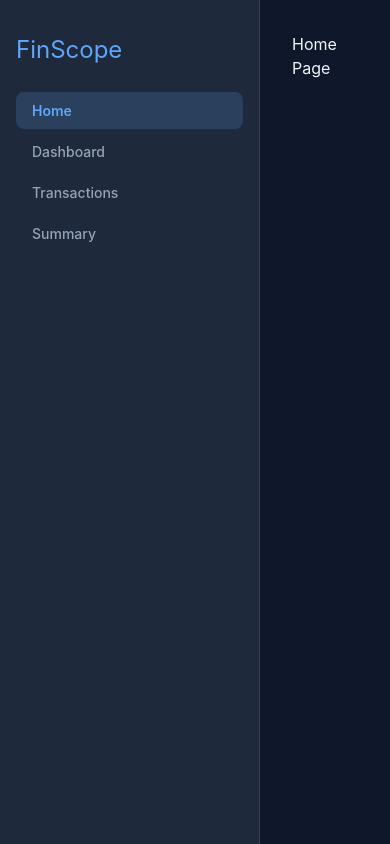
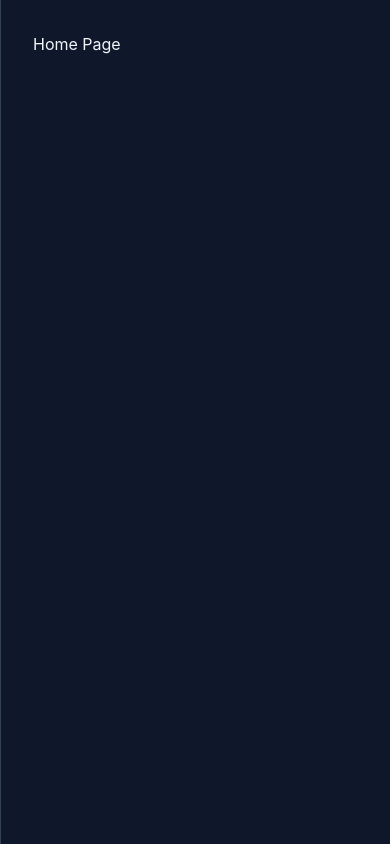
Before and after one commit to ShreyaGuleria/FinScope, a React (Vite) app: page / in a window 390 px wide. Built offline with nearby package versions, Linux system fonts and the light colour scheme.

Commit message:
Day3:Responsive sidebar, fade animations, 404 page

```diff
--- a/src/App.jsx
+++ b/src/App.jsx
@@ -5,6 +5,7 @@ import Dashboard from './pages/Dashboard';
 import Transactions from './pages/Transactions';
 import Summary from './pages/Summary';
 import LandingPage from './pages/LandingPage';
+import NotFound from './pages/NotFound';
 
 function App() {
   return (
@@ -18,6 +19,8 @@ function App() {
         </Route>
         {/* Welcome/landing page route outside Layout */}
         <Route path="/welcome" element={<LandingPage />} />
+        {/* Catch-all 404 route */}
+        <Route path="*" element={<NotFound />} />
       </Routes>
     </BrowserRouter>
   );
--- a/src/Sidebar.jsx
+++ b/src/Sidebar.jsx
@@ -1,3 +1,4 @@
+import { useState, useEffect } from 'react';
 import { NavLink } from 'react-router-dom';
 
 const navItems = [
@@ -8,9 +9,38 @@ const navItems = [
 ];
 
 function Sidebar() {
+  const [isOpen, setIsOpen] = useState(window.innerWidth > 768);
+
+  // Sync on resize so toggling between breakpoints feels natural
+  useEffect(() => {
+    const handleResize = () => {
+      if (window.innerWidth > 768) setIsOpen(true);
+    };
+    window.addEventListener('resize', handleResize);
+    return () => window.removeEventListener('resize', handleResize);
+  }, []);
+
   return (
-    <aside className="sidebar">
-        <div className="brand" style={{ fontSize: '1.5rem', color: 'var(--color-primary)' }}>FinScope</div>
+    <aside className={`sidebar ${isOpen ? 'sidebar--open' : 'sidebar--closed'}`}>
+      {/* Hamburger button — always visible */}
+      <button
+        className="sidebar-toggle"
+        onClick={() => setIsOpen((prev) => !prev)}
+        aria-label={isOpen ? 'Close sidebar' : 'Open sidebar'}
+        aria-expanded={isOpen}
+      >
+        <span className="sidebar-toggle__bar" />
+        <span className="sidebar-toggle__bar" />
+        <span className="sidebar-toggle__bar" />
+      </button>
+
+      <div
+        className="sidebar-brand"
+        style={{ fontSize: '1.5rem', color: 'var(--color-primary)' }}
+      >
+        FinScope
+      </div>
+
       <nav>
         <ul>
           {navItems.map(({ to, label, end }) => (
--- a/src/index.css
+++ b/src/index.css
@@ -177,6 +177,61 @@ ol {
     display: flex;
     flex-direction: column;
     gap: var(--spacing-lg);
+    /* Animate open/close */
+    transition: width 0.3s ease, padding 0.3s ease;
+    overflow: hidden;
+    position: relative;
+}
+
+.sidebar--open {
+    width: var(--sidebar-width);
+}
+
+.sidebar--closed {
+    width: 0;
+    padding-inline: 0;
+}
+
+/* Hamburger toggle — floats outside overflow:hidden so it stays visible */
+.sidebar-toggle {
+    position: absolute;
+    top: var(--spacing-md);
+    right: calc(-1 * (var(--spacing-xl) + 4px));
+    z-index: 100;
+    display: flex;
+    flex-direction: column;
+    justify-content: center;
+    gap: 5px;
+    width: 36px;
+    height: 36px;
+    padding: 6px;
+    background-color: var(--color-surface);
+    border: 1px solid var(--color-border);
+    border-radius: var(--radius-md);
+    cursor: pointer;
+    transition: background-color var(--transition-fast);
+}
+
+.sidebar-toggle:hover {
+    background-color: rgba(96, 165, 250, 0.12);
+}
+
+.sidebar-toggle__bar {
+    display: block;
+    width: 100%;
+    height: 2px;
+    background-color: var(--color-text-muted);
+    border-radius: var(--radius-full);
+    transition: background-color var(--transition-fast);
+}
+
+.sidebar-toggle:hover .sidebar-toggle__bar {
+    background-color: var(--color-primary);
+}
+
+.sidebar-brand {
+    white-space: nowrap;
+    overflow: hidden;
 }
 
 .sidebar nav ul {
@@ -215,3 +270,89 @@ ol {
     color: var(--color-primary);                /* bright blue-400 */
     font-weight: var(--font-weight-semibold);
 }
+
+/* ----- Animations ----- */
+@keyframes fadeIn {
+    from {
+        opacity: 0;
+        transform: translateY(8px);
+    }
+    to {
+        opacity: 1;
+        transform: none;
+    }
+}
+
+.summary-card {
+    animation: fadeIn 0.3s ease both;
+}
+
+.transaction-card {
+    animation: fadeIn 0.3s ease both;
+}
+
+/* ----- 404 Not Found Page ----- */
+.not-found {
+    display: flex;
+    flex-direction: column;
+    align-items: center;
+    justify-content: center;
+    min-height: 100vh;
+    gap: var(--spacing-md);
+    text-align: center;
+    padding: var(--spacing-xl);
+}
+
+.not-found__title {
+    font-size: 6rem;
+    font-weight: var(--font-weight-bold);
+    color: var(--color-primary);
+    line-height: 1;
+    letter-spacing: -0.04em;
+}
+
+.not-found__subtitle {
+    font-size: var(--font-size-2xl);
+    font-weight: var(--font-weight-semibold);
+    color: var(--color-text);
+}
+
+.not-found__body {
+    font-size: var(--font-size-md);
+    color: var(--color-text-muted);
+    max-width: 30ch;
+}
+
+.not-found__link {
+    margin-top: var(--spacing-sm);
+    display: inline-block;
+    padding: var(--spacing-sm) var(--spacing-lg);
+    background-color: var(--color-primary-dark);
+    color: var(--color-text);
+    border-radius: var(--radius-md);
+    font-weight: var(--font-weight-semibold);
+    transition: background-color var(--transition-fast);
+}
+
+.not-found__link:hover {
+    background-color: var(--color-primary);
+    color: var(--color-background);
+}
+
+/* ----- Responsive — Mobile ----- */
+@media (max-width: 768px) {
+    .sidebar {
+        width: 0;
+        padding-inline: 0;
+    }
+
+    .sidebar--open {
+        width: var(--sidebar-width);
+        padding-inline: var(--spacing-md);
+    }
+
+    .sidebar-toggle {
+        /* On mobile, anchor it to left edge of main content area */
+        right: calc(-1 * (var(--spacing-lg) + 4px));
+    }
+}
--- /dev/null
+++ b/src/pages/NotFound.jsx
@@ -0,0 +1,18 @@
+import { Link } from 'react-router-dom';
+
+function NotFound() {
+  return (
+    <div className="not-found">
+      <h1 className="not-found__title">404</h1>
+      <p className="not-found__subtitle">Page Not Found</p>
+      <p className="not-found__body">
+        Looks like this page wandered off into the void.
+      </p>
+      <Link to="/" className="not-found__link">
+        Go Home
+      </Link>
+    </div>
+  );
+}
+
+export default NotFound;
```
Also changed, not shown: 1 other file (tests, documents, lock files or other folders).
